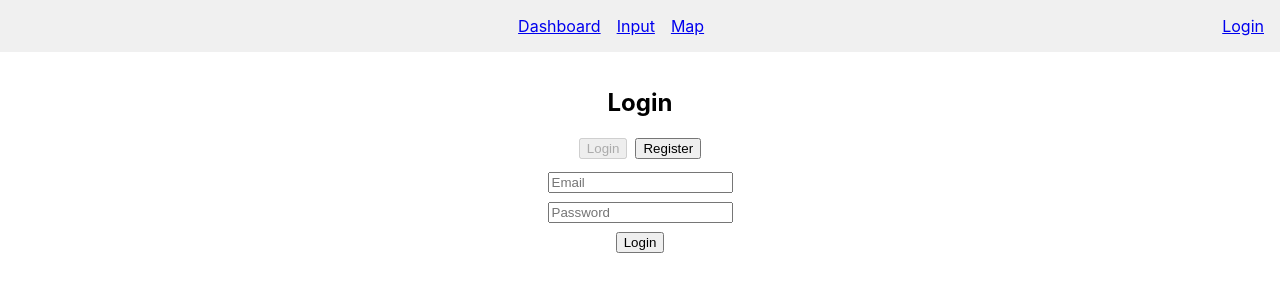
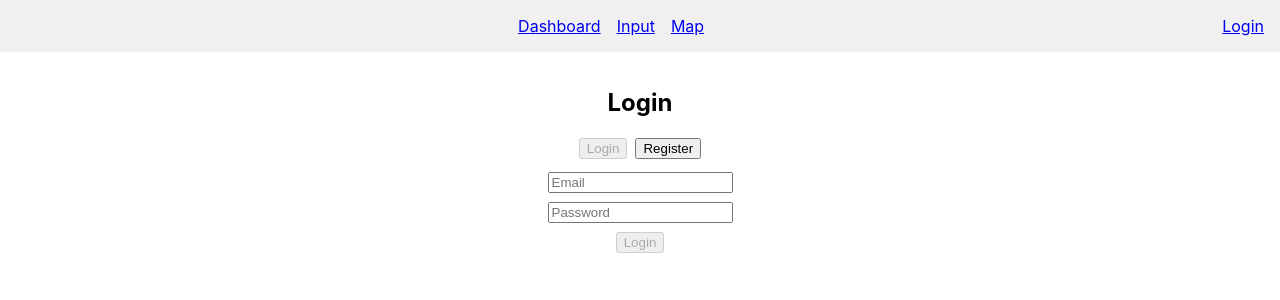
Before and after one commit to juniormusasizi61/CareRoute, a React (Create React App) app in the folder frontend-app/: page /login in a window 1280 px wide. Shown: the top 300 px of the page. Built offline with nearby package versions, Linux system fonts and the light colour scheme; no server answers.

Commit message:
feat(ui): disable auth submit fields until complete and preserve loading state

```diff
--- a/frontend-app/src/components/LoginForm.js
+++ b/frontend-app/src/components/LoginForm.js
@@ -36,8 +36,11 @@ const LoginForm = () => {
         <input name="password" type="password" placeholder="Password" value={form.password} onChange={handleChange} />
       </div>
       <div style={{ marginTop: 8 }}>
-        {/* Disable submit while the login request is in progress. */}
-        <button type="submit" disabled={loading}>
+        {/* Disable submit while the login request is in progress or when fields are incomplete. */}
+        <button
+          type="submit"
+          disabled={loading || !form.email || !form.password}
+        >
           {loading ? 'Logging in...' : 'Login'}
         </button>
       </div>
--- a/frontend-app/src/components/RegisterForm.js
+++ b/frontend-app/src/components/RegisterForm.js
@@ -39,8 +39,11 @@ const RegisterForm = () => {
         <input name="password" type="password" placeholder="Password" value={form.password} onChange={handleChange} />
       </div>
       <div style={{ marginTop: 8 }}>
-        {/* Disable submit while the registration request is in progress. */}
-        <button type="submit" disabled={loading}>
+        {/* Disable submit while the registration request is in progress or when fields are incomplete. */}
+        <button
+          type="submit"
+          disabled={loading || !form.name || !form.email || !form.password}
+        >
           {loading ? 'Registering...' : 'Register'}
         </button>
       </div>
```
